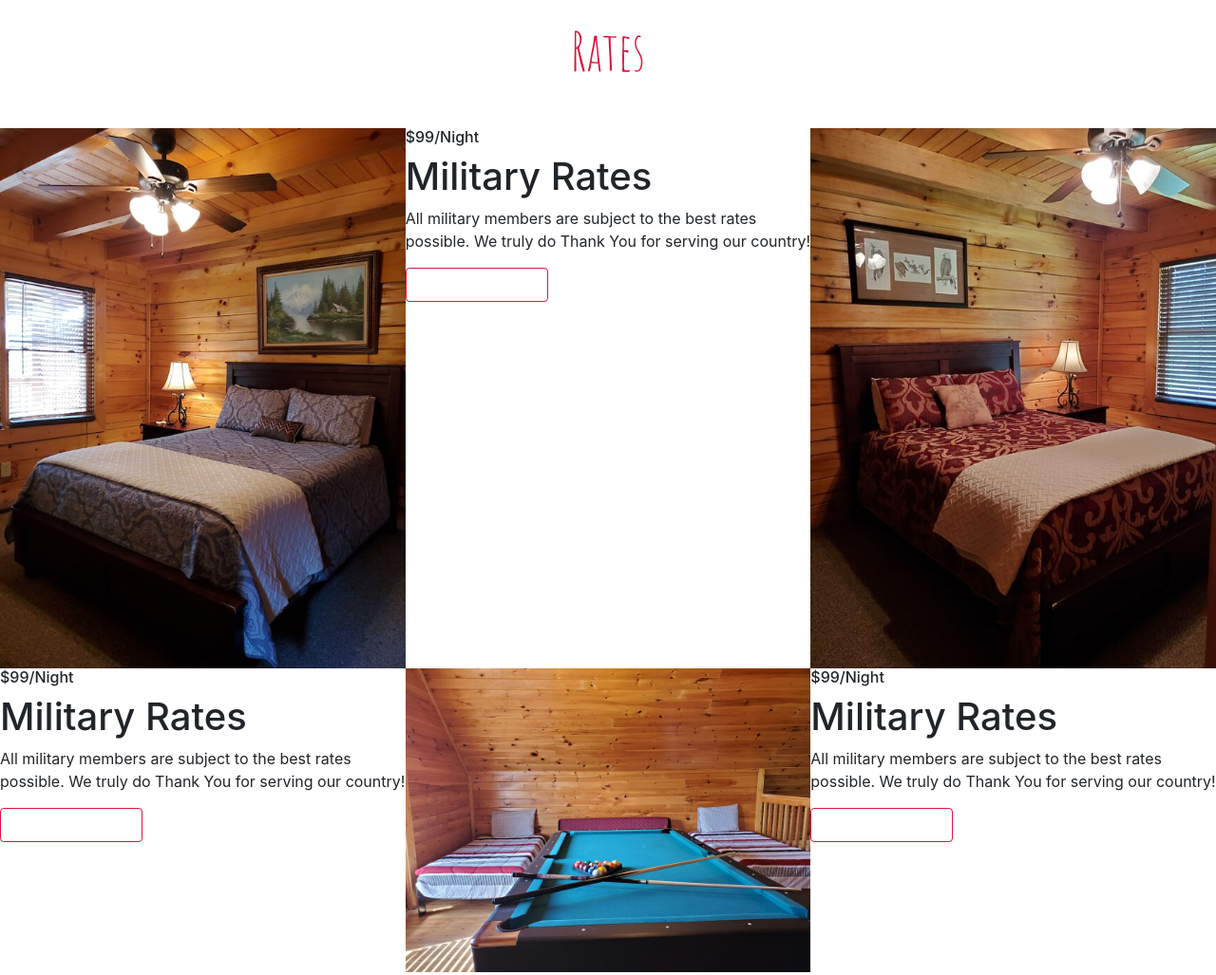
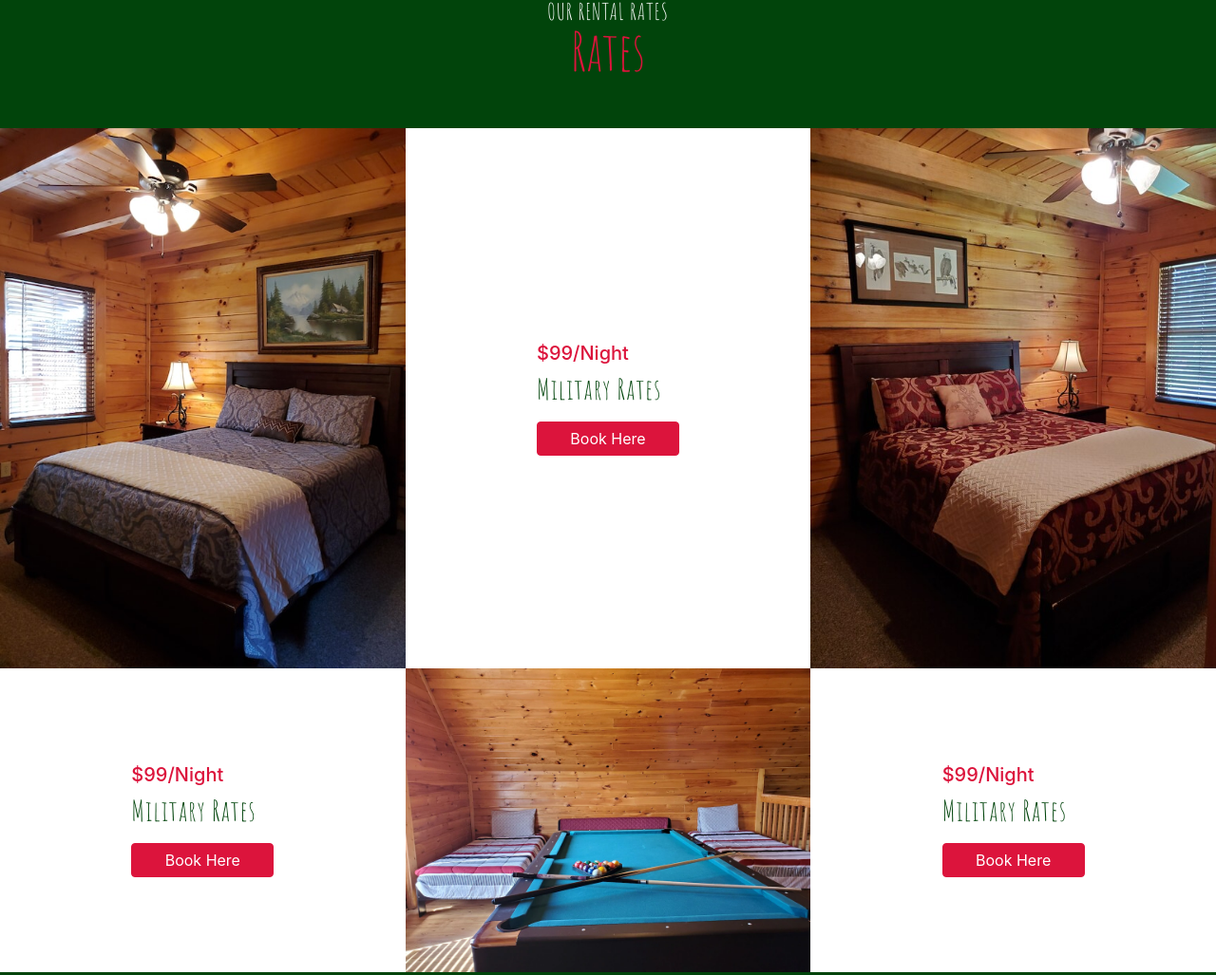
Before and after one commit to kingau1054/TheThreeBears, a website: page index.html in a window 1280 px wide. Shown: the part 1672-2699 px from the top of the page at 95% size. Drawn offline with nearby package versions, Linux system fonts and the light colour scheme; files whose address does not match are found by name.

Commit message:
Mostly Finished Section CSS section

```diff
--- a/css/styles.css
+++ b/css/styles.css
@@ -165,8 +165,8 @@ header > .container {
 }
 /*End of About*/
 
-/*Beginning of Menu*/
-.menu {
+/*Beginning of Rate Section*/
+.info {
     background-color: #01440B;
 }
 
@@ -194,6 +194,47 @@ hr{
     border-top: 1px solid rgba(255, 255, 255, .05);
 }
 
+.point-left {
+    position: relative;
+    background-color: #fff;
+    display: flex;
+}
+
+.rate-item-desc {
+padding: 50px 10px;
+color: #212529;
+margin: auto;
+}
+
+.rate-item-desc h6 {
+    color: crimson;
+    font-size: 20px;
+}
+
+.rate-item-desc h1 {
+    color: #01440B;
+    font-size: 30px;
+    letter-spacing: 1px;
+    font-family: Amatic SC, cursive;
+    font-weight: 300
+}
+
+.point-left::before{
+ content: "";
+ position: absolute;
+ width: 25px;
+ height: 25px;
+ background-color: #fff;
+ top: -12px;
+ left: 50%;
+ transform: translateX(-50%) rotate(45deg);
+ z-index: 1;
+}
+
+/*Review Section*/
+
+
+/*media quesries section*/
 @media (min-width: 576px) {
     .navbar-brand {
         max-width: 150px;
@@ -202,6 +243,14 @@ hr{
         top: 35px;
         right: 25px;
     }
+
+.point-left::before {
+    display: none;
+}
+
+.rate-item-desc {
+    padding: 50px 20px;
+}
 }
 
 @media (min-width: 768px) {
@@ -260,3 +309,14 @@ hr{
 
     }
     }
+
+    @media (min-width: 1200px) {
+        .rate-item-desc p{
+            display: none;
+        }
+
+        .rate-item-desc .btn{
+            color: #fff !important;
+            background-color: crimson;
+        }
+    }
```
